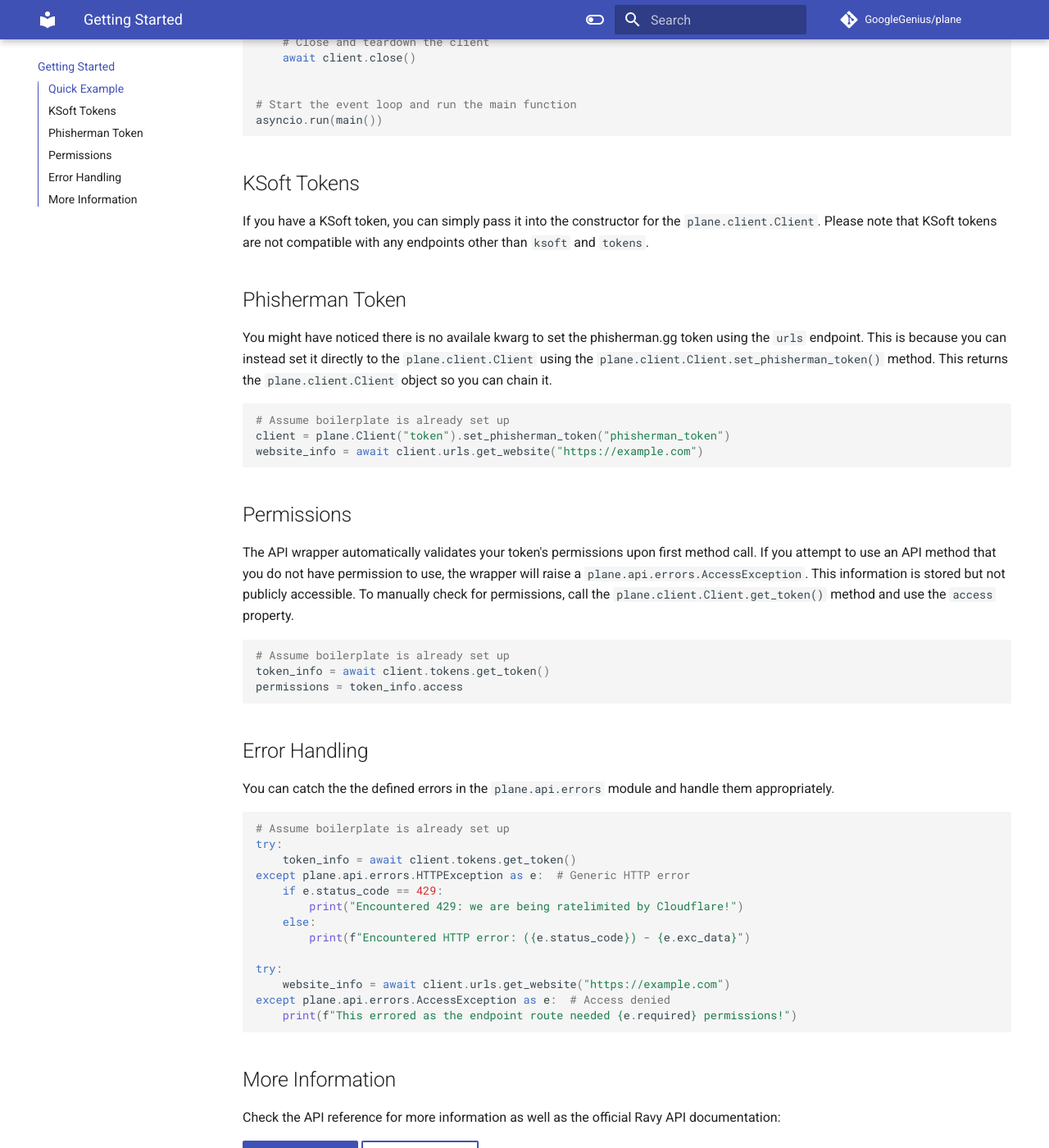
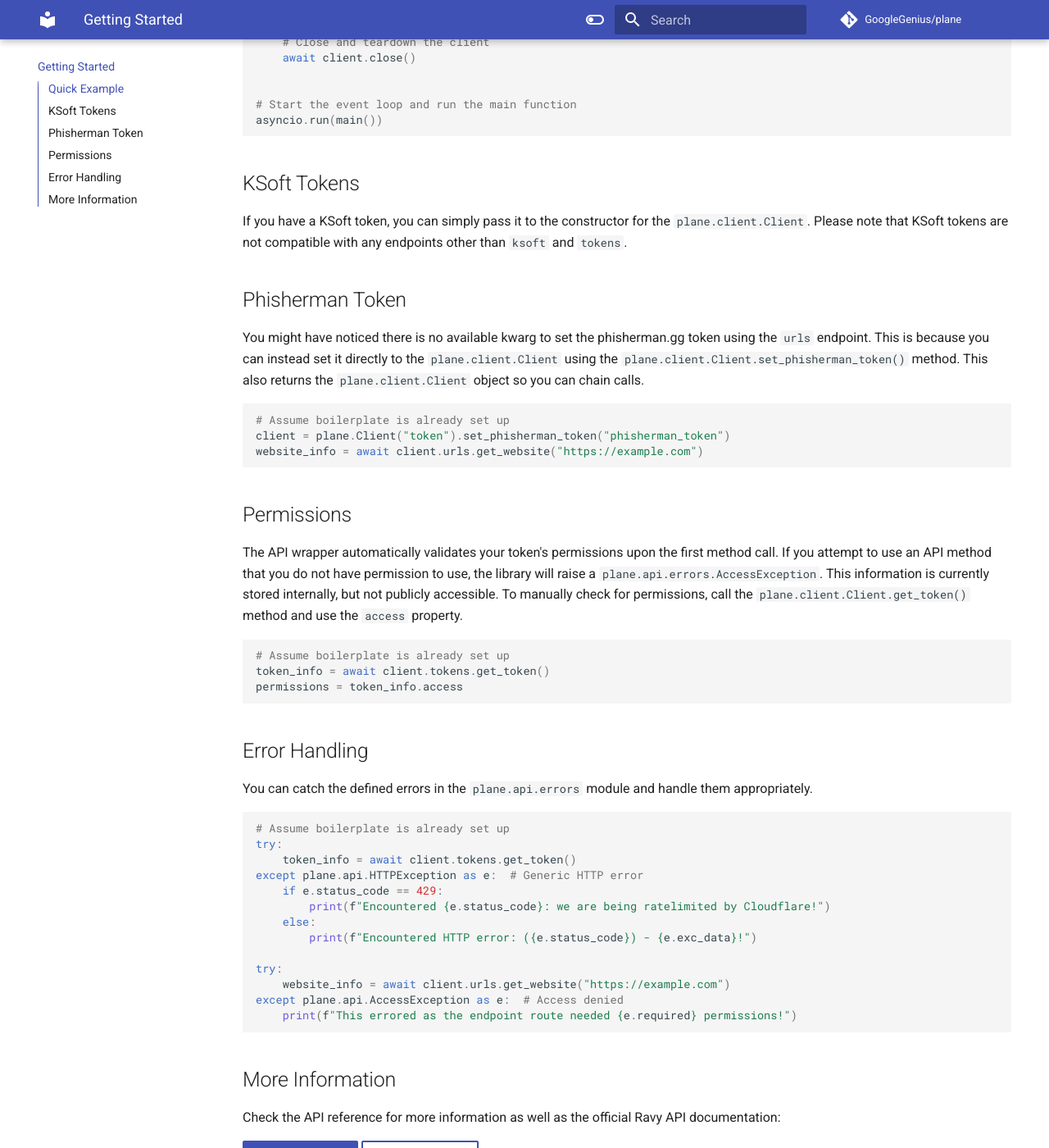
Before and after one commit to GoogolGenius/RavyAPI.py, an MkDocs documentation site: the page built from docs/getting_started.md, in a window 1280 px wide and 1400 px high, scrolled down 514 px. Shown: the whole window at 82% size. Built offline with MkDocs 1.6.1 and Material for MkDocs 9.7.7, drawn with Linux system fonts in a browser that asks for light colours; comment, search, counter and statistics services are not loaded.

Commit message:
Fix typos

````diff
--- a/docs/getting_started.md
+++ b/docs/getting_started.md
@@ -27,11 +27,11 @@ asyncio.run(main())
 
 ## KSoft Tokens
 
-If you have a KSoft token, you can simply pass it into the constructor for the `plane.client.Client`. Please note that KSoft tokens are not compatible with any endpoints other than `ksoft` and `tokens`.
+If you have a KSoft token, you can simply pass it to the constructor for the `plane.client.Client`. Please note that KSoft tokens are not compatible with any endpoints other than `ksoft` and `tokens`.
 
 ## Phisherman Token
 
-You might have noticed there is no availale kwarg to set the phisherman.gg token using the `urls` endpoint. This is because you can instead set it directly to the `plane.client.Client` using the `plane.client.Client.set_phisherman_token()` method. This returns the `plane.client.Client` object so you can chain it.
+You might have noticed there is no available kwarg to set the phisherman.gg token using the `urls` endpoint. This is because you can instead set it directly to the `plane.client.Client` using the `plane.client.Client.set_phisherman_token()` method. This also returns the `plane.client.Client` object so you can chain calls.
 
 ```python
 # Assume boilerplate is already set up
@@ -41,7 +41,7 @@ website_info = await client.urls.get_website("https://example.com")
 
 ## Permissions
 
-The API wrapper automatically validates your token's permissions upon first method call. If you attempt to use an API method that you do not have permission to use, the wrapper will raise a `plane.api.errors.AccessException`. This information is stored but not publicly accessible. To manually check for permissions, call the `plane.client.Client.get_token()` method and use the `access` property.
+The API wrapper automatically validates your token's permissions upon the first method call. If you attempt to use an API method that you do not have permission to use, the library will raise a `plane.api.errors.AccessException`. This information is currently stored internally, but not publicly accessible. To manually check for permissions, call the `plane.client.Client.get_token()` method and use the `access` property.
 
 ```python
 # Assume boilerplate is already set up
@@ -51,21 +51,21 @@ permissions = token_info.access
 
 ## Error Handling
 
-You can catch the the defined errors in the `plane.api.errors` module and handle them appropriately.
+You can catch the defined errors in the `plane.api.errors` module and handle them appropriately.
 
 ```python
 # Assume boilerplate is already set up
 try:
     token_info = await client.tokens.get_token()
-except plane.api.errors.HTTPException as e:  # Generic HTTP error
+except plane.api.HTTPException as e:  # Generic HTTP error
     if e.status_code == 429:
-        print("Encountered 429: we are being ratelimited by Cloudflare!")
+        print(f"Encountered {e.status_code}: we are being ratelimited by Cloudflare!")
     else:
-        print(f"Encountered HTTP error: ({e.status_code}) - {e.exc_data}")
+        print(f"Encountered HTTP error: ({e.status_code}) - {e.exc_data}!")
 
 try:
     website_info = await client.urls.get_website("https://example.com")
-except plane.api.errors.AccessException as e:  # Access denied
+except plane.api.AccessException as e:  # Access denied
     print(f"This errored as the endpoint route needed {e.required} permissions!")
 ```
 
````
